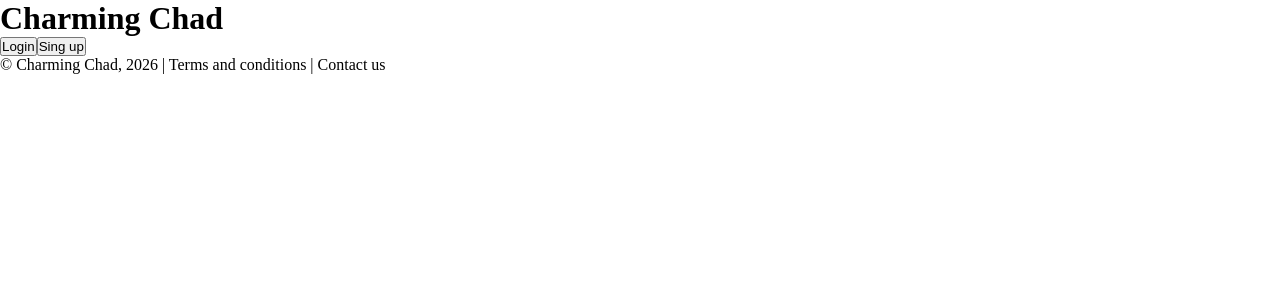
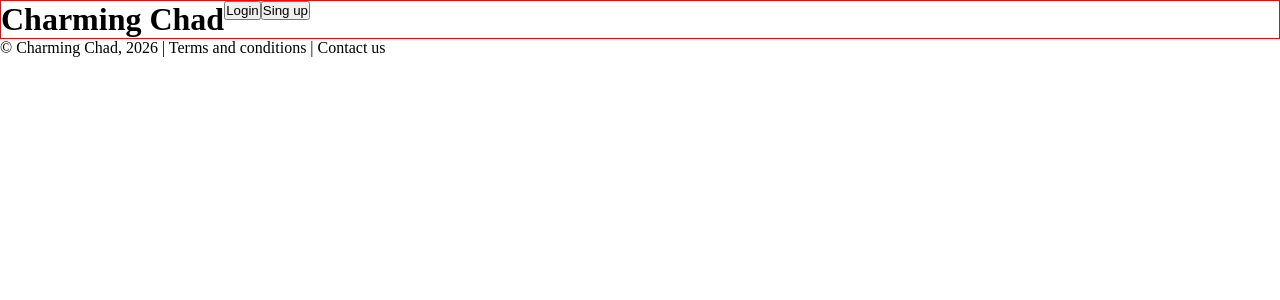
Before and after one commit to gideon-toptal/charming-chad-lite, a React (Vite) app: page / in a window 1280 px wide. Shown: the top 300 px of the page. Built offline with nearby package versions, Linux system fonts and the light colour scheme.

Commit message:
Add loading screen

```diff
--- a/src/App.tsx
+++ b/src/App.tsx
@@ -1,11 +1,13 @@
 import { Routes, Route } from "react-router";
 import "./styles.css";
 import Landing from "./pages/Landing";
+import Loading from "./pages/Loading";
 
 function App() {
   return (
     <Routes>
       <Route path="/" element={<Landing />} />
+      <Route path="/loading" element={<Loading />} />
     </Routes>
   );
 }
--- a/src/components/Header.tsx
+++ /dev/null
@@ -1,10 +0,0 @@
-export default function Header() {
-  return (
-    <header>
-      <h1>Charming Chad</h1>
-
-      <button>Login</button>
-      <button>Sing up</button>
-    </header>
-  );
-}
--- /dev/null
+++ b/src/components/Header/header.css
@@ -0,0 +1,4 @@
+header {
+  border: 1px solid red;
+  display: flex;
+}
--- /dev/null
+++ b/src/components/Header/index.tsx
@@ -0,0 +1,24 @@
+import React from "react";
+import "./header.css";
+
+interface HeaderProps {
+  right?: React.ReactNode;
+}
+export default function Header(props: HeaderProps) {
+  const { right } = props;
+  return (
+    <header>
+      <h1>Charming Chad</h1>
+      {right}
+    </header>
+  );
+}
+
+export function PublicNavActions() {
+  return (
+    <div>
+      <button>Login</button>
+      <button>Sing up</button>
+    </div>
+  );
+}
--- a/src/pages/Landing.tsx
+++ b/src/pages/Landing.tsx
@@ -1,10 +1,10 @@
 import Footer from "../components/Footer";
-import Header from "../components/Header";
+import Header, { PublicNavActions } from "../components/Header";
 
 export default function Landing() {
   return (
     <div>
-      <Header />
+      <Header right={<PublicNavActions />} />
       <main></main>
       <Footer />
     </div>
--- /dev/null
+++ b/src/pages/Loading.tsx
@@ -0,0 +1,13 @@
+import Header from "../components/Header";
+
+export default function Loading() {
+  return (
+    <div>
+      <Header />
+      80%
+      <p>Loading charm...</p>
+      <p>Warming up the wit...</p>
+      <p>Bartender's watching...</p>
+    </div>
+  );
+}
```
